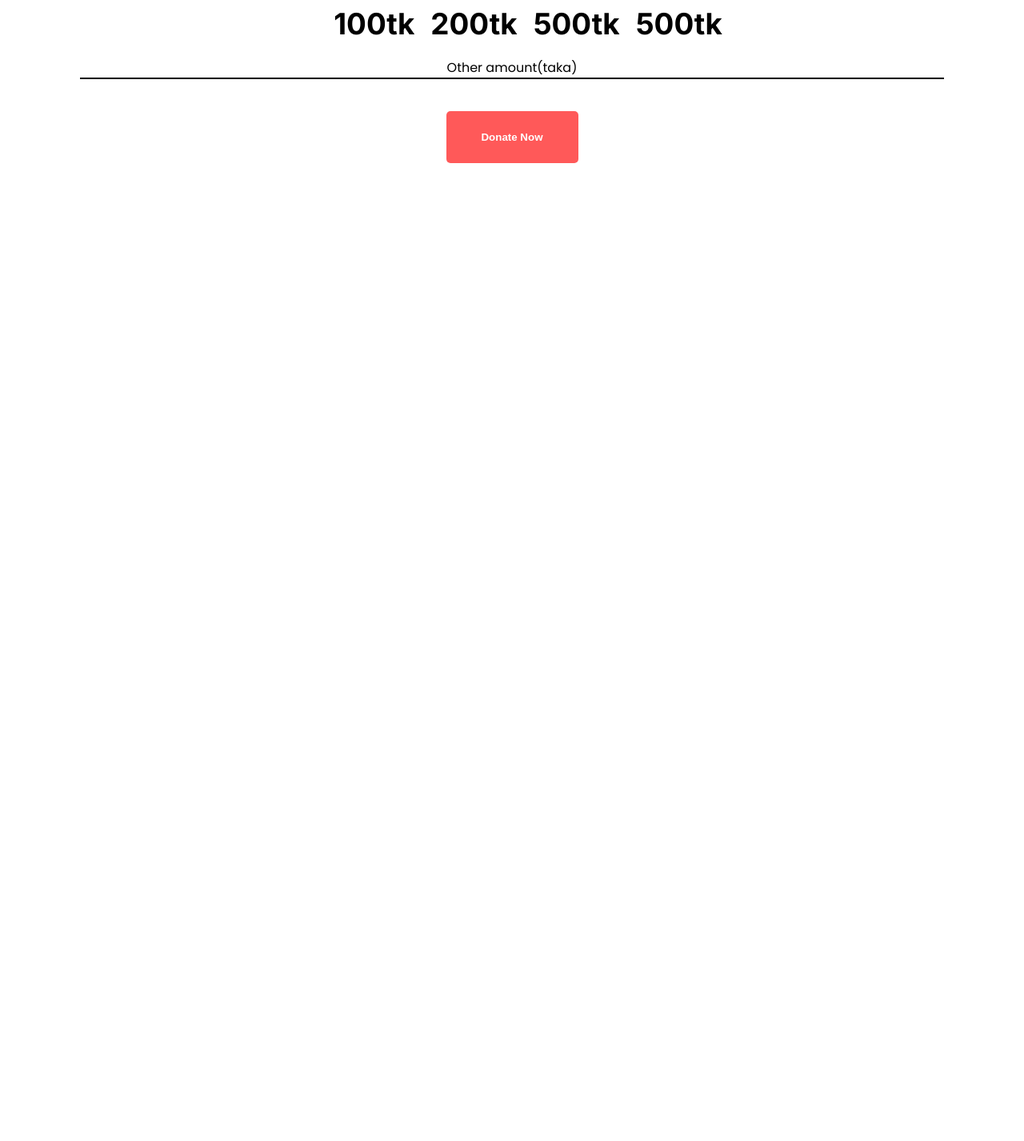
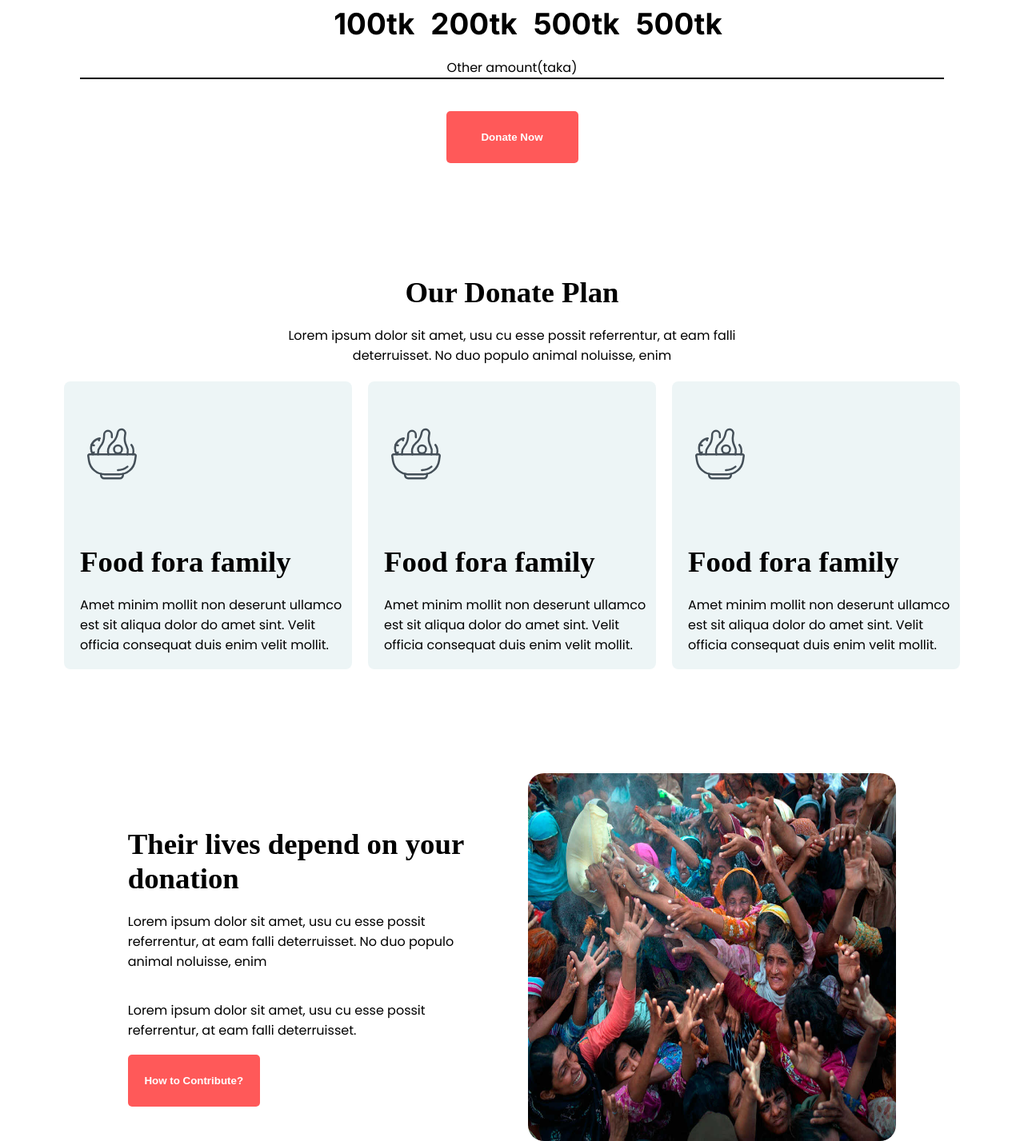
Before and after one commit to ChiranjithChkz/donate-today, a plain HTML site: page index.html in a window 1280 px wide. Shown: the part 1292-2719 px from the top of the page at 80% size. Before the commit the page ends 1496 px from the top, so only its background shows below. Drawn offline with Linux system fonts and the light colour scheme.

Commit message:
added helpless people section

```diff
--- a/index.html
+++ b/index.html
@@ -29,7 +29,63 @@
         </section>
     </header>
     <main>
-
+        <section class="donation-plan">
+            <div class="plan-title">
+            <div class ="titles">Our Donate Plan</div>
+            <p class="poppins">Lorem ipsum dolor sit amet, usu cu esse possit referrentur, at eam falli <br> deterruisset. No duo populo animal noluisse, enim</p>
+            </div>
+            <div class="plan-card">
+                <div class="card-1">
+                    <img class="icon-1" src="icons/icon8.svg" alt="">
+                     <div class="plan-brif">
+                          <h4 class="plan-titles titles">Food fora family</h4>
+                          <p class="poppins">Amet minim mollit non   deserunt ullamco est sit aliqua dolor do amet sint. Velit officia consequat duis enim velit mollit.</p>
+                     </div>
+                </div>
+                <div class="card-1">
+                    <img class="icon-1" src="icons/icon8.svg" alt="">
+                     <div class="plan-brif">
+                          <h4 class="plan-titles titles">Food fora family</h4>
+                          <p class="poppins">Amet minim mollit non   deserunt ullamco est sit aliqua dolor do amet sint. Velit officia consequat duis enim velit mollit.</p>
+                     </div>
+                </div>
+                <div class="card-1">
+                    <img class="icon-1" src="icons/icon8.svg" alt="">
+                     <div class="plan-brif">
+                          <h4 class="plan-titles titles">Food fora family</h4>
+                          <p class="poppins">Amet minim mollit non   deserunt ullamco est sit aliqua dolor do amet sint. Velit officia consequat duis enim velit mollit.</p>
+                     </div>
+                </div>
+            </div>
+        </section>
+        <section>
+          <div class="help-needed">
+                 <div class="helpless-people">
+                <h1 class="titles">Their lives depend on your <br>donation</h1>
+                <p class="poppins">Lorem ipsum dolor sit amet, usu cu esse possit <br> referrentur, at eam falli deterruisset. No duo populo <br> animal noluisse, enim</p>
+                <br><br>
+                <p class="poppins">Lorem ipsum dolor sit amet, usu cu esse possit <br> referrentur, at eam falli deterruisset.</p>
+                <br>
+                <button class="btn-style">How to Contribute?</button>
+              </div>
+             <div>
+                 <img class="helpless-img" src="/images/donation6.jpg" alt="">
+             </div>
+          </div>
+          <div class="help-needed-2">
+             <div>
+                 <img class="helpless-img-2" src="/images/donation2.jpg" alt="">
+             </div>
+                 <div class="helpless-people-2">
+                <h1 class="titles">They need us  <br>to survive</h1>
+                <p class="poppins">Lorem ipsum dolor sit amet, usu cu esse possit <br> referrentur, at eam falli deterruisset. No duo populo <br> animal noluisse, enim</p>
+                <br><br>
+                <p class="poppins">Lorem ipsum dolor sit amet, usu cu esse possit <br> referrentur, at eam falli deterruisset.</p>
+                <br>
+                <button class="btn-style">How to Contribute?</button>
+              </div>
+          </div>
+        </section>
     </main>
     <footer>
 
--- a/styles/index.css
+++ b/styles/index.css
@@ -25,6 +25,13 @@
 }
 *{
     margin: 0;
+}
+.titles{
+     font-size: 2.3rem;
+    font-weight: bold;
+    gap: 20px;
+    margin-top: 20px;
+    margin-bottom: 20px;
 }
 
 
@@ -81,3 +88,61 @@
      margin: 0 100px;
      margin-bottom: 40px;
 }
+
+
+
+
+/* plan section */
+.card-1{
+     border-radius: 8px;
+    background-color: rgba(79, 157, 166, 0.1);
+    width: 360px;
+    height: 360px;
+}
+.plan-title{
+    text-align: center;
+    margin-top: 140px;
+    margin-bottom: 20px;
+}
+.plan-brif{
+
+    padding-left: 20px;
+}
+.icon-1{
+    padding: 50px 20px;
+    width: 80px;
+    height: 80px;
+}
+
+.plan-card{
+    display: flex;
+    justify-content: center;
+    gap: 20px;
+    margin-bottom: 130px;
+}
+
+/* helpless people section */
+
+.help-needed{
+    display: flex;
+    justify-content: center;
+    align-items: center;
+    gap: 80px;
+}
+
+.helpless-img{
+    width: 460px;
+    height: 460px;
+    border-radius:20px;
+}
+.helpless-img-2{
+    width: 460px;
+    height: 460px;
+    border-radius:20px;
+}
+.help-needed-2{
+    display: flex;
+    justify-content: center;
+    align-items: center;
+     gap: 80px;
+}
```
